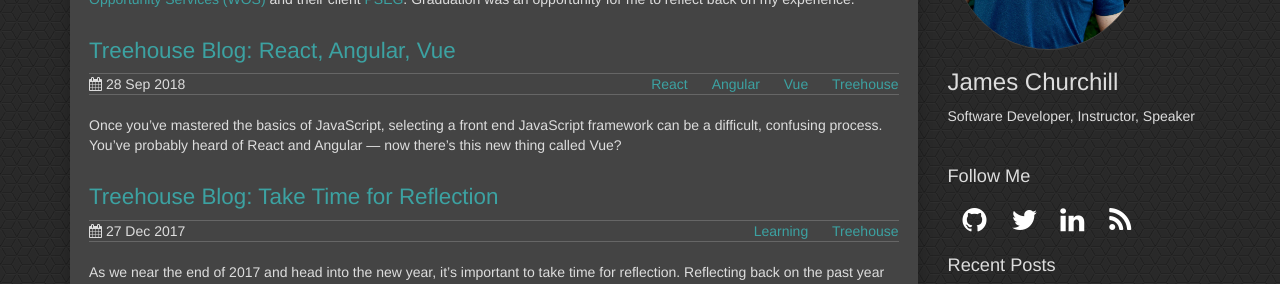
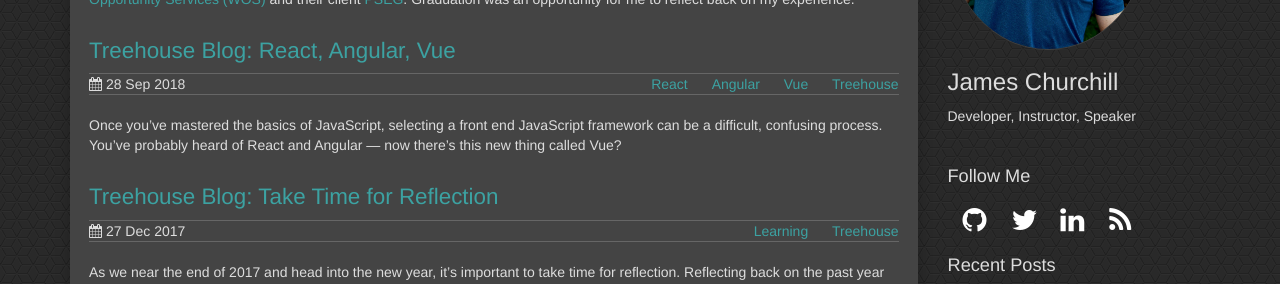
Before and after one commit to smashdevcode/smashdevcode.github.io, a Jekyll site: the page built from index.html, in a window 1280 px wide and 900 px high. Shown: the part 257-541 px from the top of the window. Built offline with Jekyll 4.4.1, drawn with Linux system fonts in a browser that asks for light colours.

Commit message:
Update roles

```diff
--- a/_config.yml
+++ b/_config.yml
@@ -1,7 +1,7 @@
 # Jekyll configuration
 
 name: SmashDev
-description: Software Developer, Instructor, Speaker
+description: Developer, Instructor, Speaker
 
 timezone: America/Los_Angeles
 
--- a/_includes/sidebar.html
+++ b/_includes/sidebar.html
@@ -2,7 +2,7 @@
 <div class="sidebar sidebar-about">
   <img src="{{site.baseurl | prepend:site.url}}/images/misc/photo-2019.jpg" alt="James Churchill" />
   <h3>James Churchill</h3>
-  <p>Software Developer, Instructor, Speaker</p>
+  <p>Developer, Instructor, Speaker</p>
 </div>
 
 <div class="sidebar">
```
